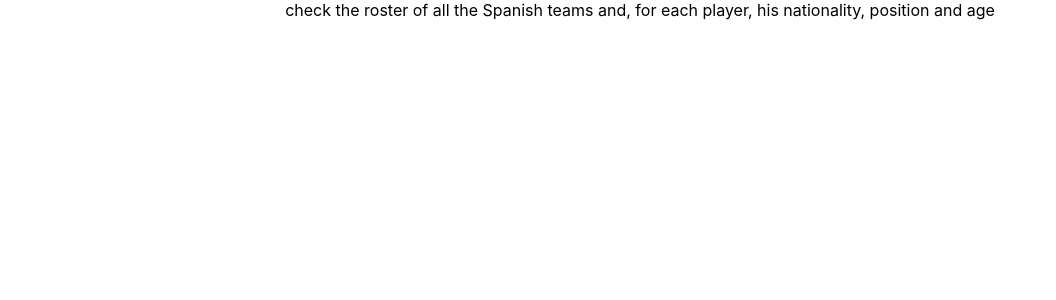
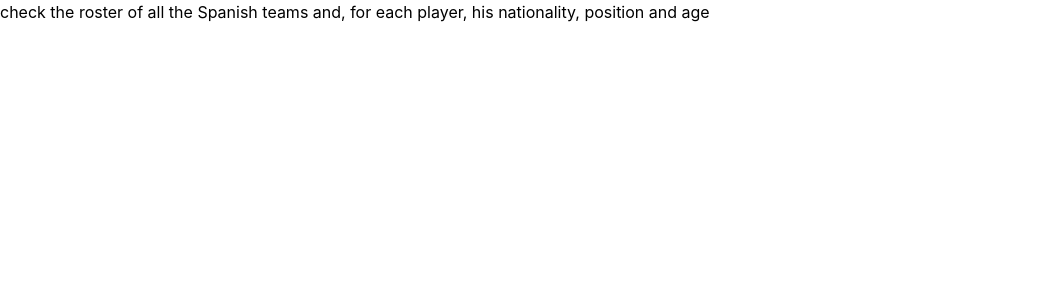
Before and after one commit to afyacy/la_liga, a React (Create React App) app: page / in a window 1280 px wide. Shown: the top 300 px of the page, without its empty margins (0-1056 px from the left). Built offline with nearby package versions, Linux system fonts and the light colour scheme.

Commit message:
added tailwind css, headless ui

```diff
--- a/package.json
+++ b/package.json
@@ -3,6 +3,7 @@
   "version": "0.1.0",
   "private": true,
   "dependencies": {
+    "@headlessui/react": "^1.4.2",
     "@testing-library/jest-dom": "^5.16.1",
     "@testing-library/react": "^12.1.2",
     "@testing-library/user-event": "^13.5.0",
@@ -34,5 +35,8 @@
       "last 1 firefox version",
       "last 1 safari version"
     ]
+  },
+  "devDependencies": {
+    "tailwindcss": "^3.0.8"
   }
 }
--- a/src/App.css
+++ b/src/App.css
@@ -1,38 +1,3 @@
-.App {
-  text-align: center;
-}
-
-.App-logo {
-  height: 40vmin;
-  pointer-events: none;
-}
-
-@media (prefers-reduced-motion: no-preference) {
-  .App-logo {
-    animation: App-logo-spin infinite 20s linear;
-  }
-}
-
-.App-header {
-  background-color: #282c34;
-  min-height: 100vh;
-  display: flex;
-  flex-direction: column;
-  align-items: center;
-  justify-content: center;
-  font-size: calc(10px + 2vmin);
-  color: white;
-}
-
-.App-link {
-  color: #61dafb;
-}
-
-@keyframes App-logo-spin {
-  from {
-    transform: rotate(0deg);
-  }
-  to {
-    transform: rotate(360deg);
-  }
-}
+@tailwind base;
+@tailwind components;
+@tailwind utilities;
--- a/src/App.js
+++ b/src/App.js
@@ -2,7 +2,7 @@ import './App.css';
 
 function App() {
   return (
-    <div className="App">
+    <div className='container mx-auto'>
       check the roster of all the Spanish teams and, for each player, his nationality, position and age
     </div>
   );
--- /dev/null
+++ b/tailwind.config.js
@@ -0,0 +1,7 @@
+module.exports = {
+  content: ["./src/**/*.{html,js}"],
+  theme: {
+    extend: {},
+  },
+  plugins: [],
+}
```
Also changed, not shown: 1 other file (tests, documents, lock files or other folders).
